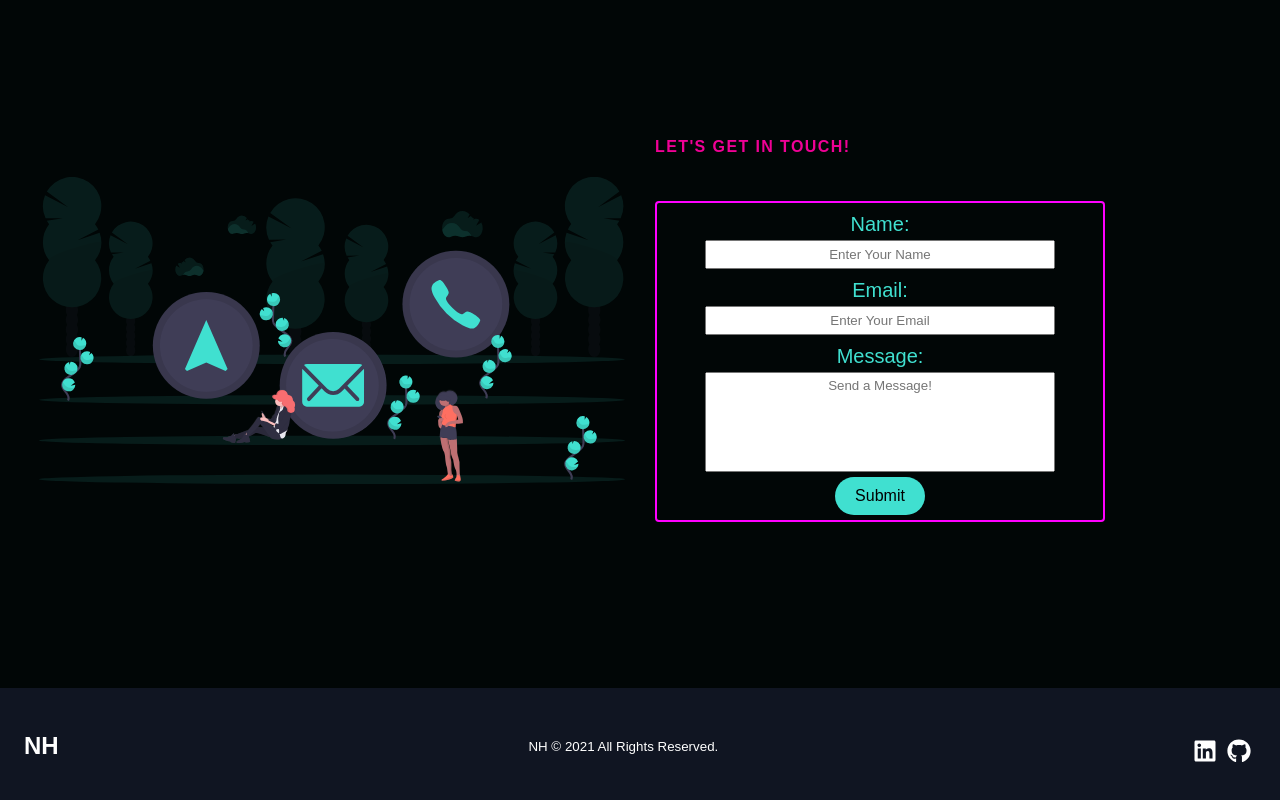
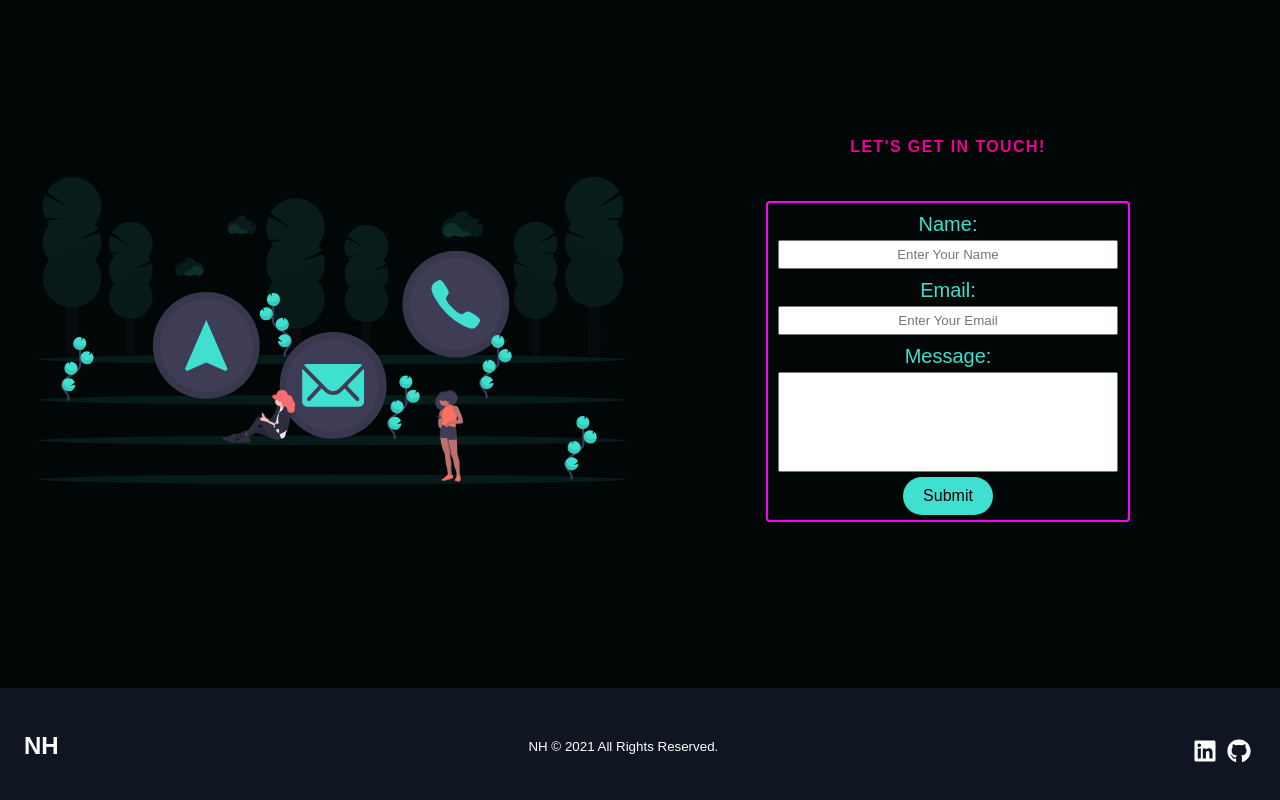
Before and after one commit to NRHietala/portfolio, a React (Create React App) app: page / in a window 1280 px wide. Shown: the part 2712-3512 px from the top of the page. Built offline with nearby package versions, Linux system fonts and the light colour scheme; a web font is replaced by a local one.

Commit message:
Centers ContactForm inside grid and adjusted form size

```diff
--- a/src/components/Contact/ContactElements.js
+++ b/src/components/Contact/ContactElements.js
@@ -41,6 +41,9 @@ export const Column1 = styled.div`
 
 // Form group container
 export const Column2 = styled.div`
+  display: flex;
+  flex-flow: column nowrap;
+  align-items: center;
   margin-bottom: 15px;
   padding: 0px 15px;
   grid-area: col2;
@@ -104,6 +107,7 @@ export const FormInputWrapper = styled.div`
   padding: 5px;
   border-radius: 4px;
   width: 100%;
+  min-width: 350px;
 `;
 
 export const FormInputLabel = styled.label`
@@ -120,9 +124,7 @@ export const FormInput = styled.input`
 `;
 
 export const FormMessageInput = styled.textarea`
-  text-align: center;
   width: 100%;
-  max-width: 350px;
   padding: 5px;
   height: 100px;
   resize: none;
--- a/src/components/Contact/ContactForm.js
+++ b/src/components/Contact/ContactForm.js
@@ -55,11 +55,7 @@ const ContactForm = () => {
           />
         </FormInputWrapper>
         <FormInputWrapper>
-          <FormMessageInput
-            label="Message"
-            required={true}
-            placeholder="Send a Message!"
-          />
+          <FormMessageInput label="Message" required={true} />
         </FormInputWrapper>
         <BtnWrap>
           <Btn type="submit">{status}</Btn>
--- a/src/components/Contact/FormMessageInput.js
+++ b/src/components/Contact/FormMessageInput.js
@@ -2,19 +2,13 @@ import React from "react";
 import { FormInputLabel, FormMessageInput } from "./ContactElements";
 
 const FormInput = props => {
-  const { label, required, placeholder } = props;
+  const { label, required } = props;
   return (
     <>
       <FormInputLabel htmlFor={label}>
         <span>{label}:</span>
       </FormInputLabel>
-      <FormMessageInput
-        required={required}
-        placeholder={placeholder}
-        rows={3}
-        cols={4}
-        maxLength={295}
-      />
+      <FormMessageInput required={required} rows={3} cols={4} maxLength={295} />
     </>
   );
 };
```
